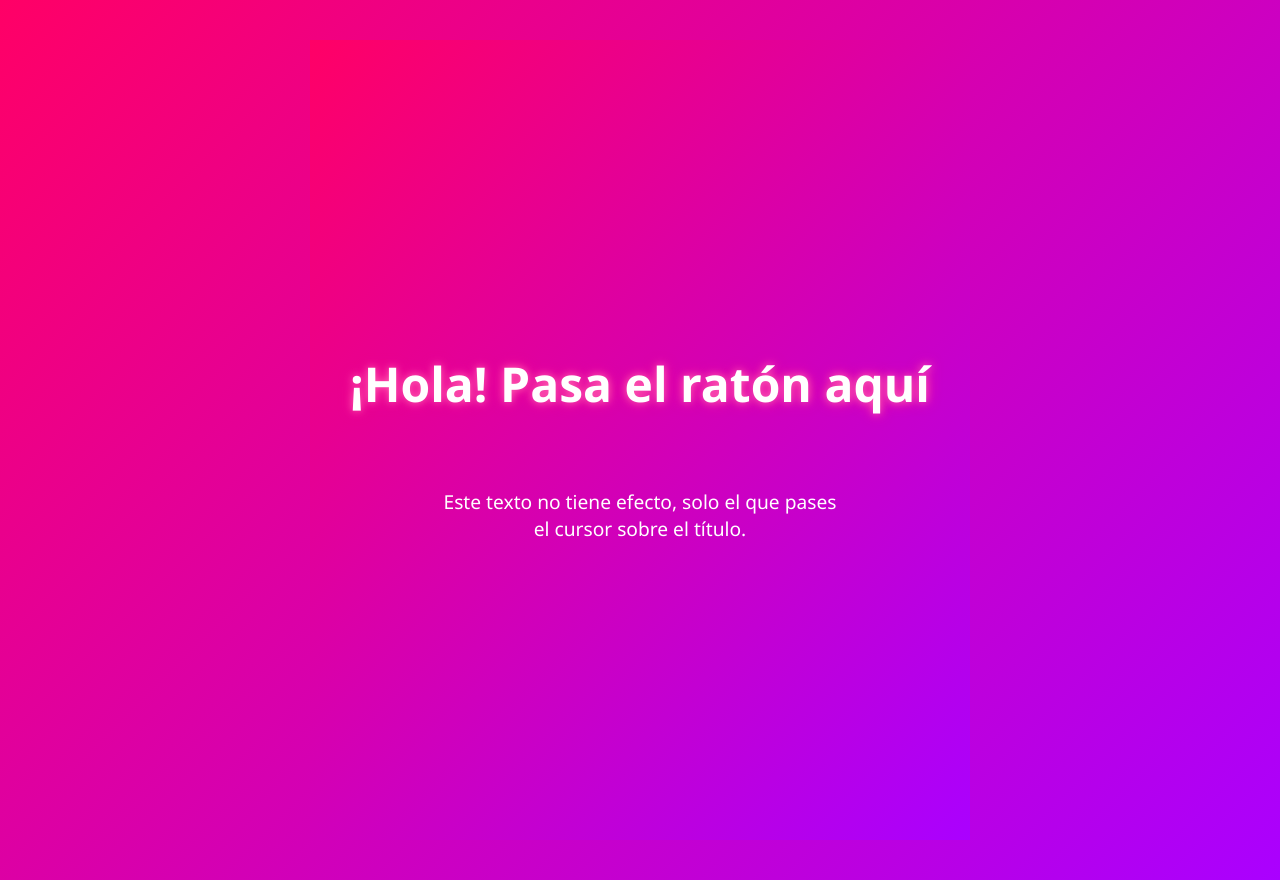
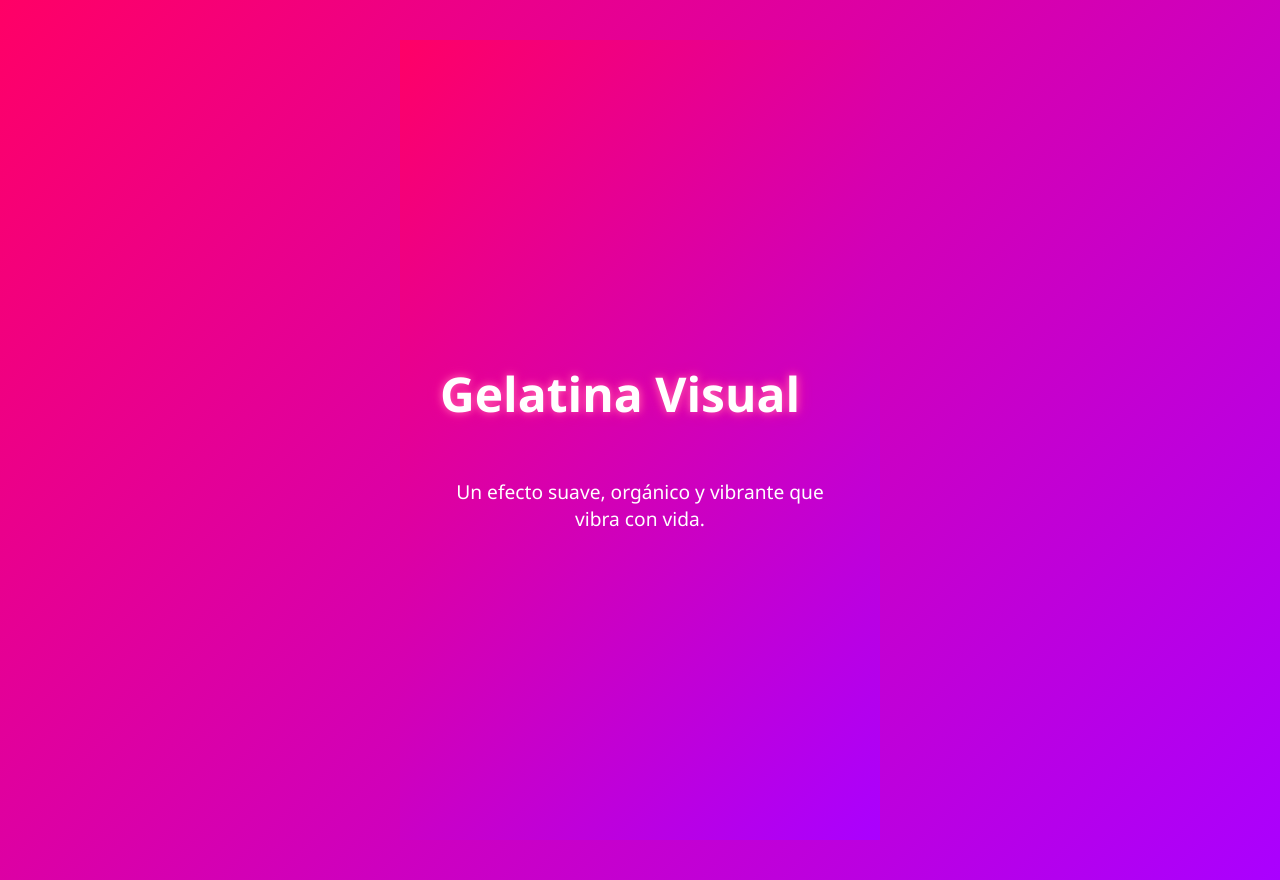
Before and after one commit to juanclv/portfol, a plain HTML site: page index.html in a window 1280 px wide. Drawn offline with Linux system fonts and the light colour scheme.

Commit message:
Update index.html

```diff
--- a/index.html
+++ b/index.html
@@ -3,13 +3,13 @@
 <head>
   <meta charset="UTF-8" />
   <meta name="viewport" content="width=device-width, initial-scale=1" />
-  <title>Efecto Gelatina en Texto</title>
+  <title>Gelatina Visual Impactante</title>
   <link rel="stylesheet" href="styles.css" />
 </head>
 <body>
-
-  <h1 class="gelatina">¡Hola! Pasa el ratón aquí</h1>
-  <p>Este texto no tiene efecto, solo el que pases el cursor sobre el título.</p>
-
+  <main>
+    <h1 class="gelatina">Gelatina Visual</h1>
+    <p class="subtitulo">Un efecto suave, orgánico y vibrante que vibra con vida.</p>
+  </main>
 </body>
 </html>
```
